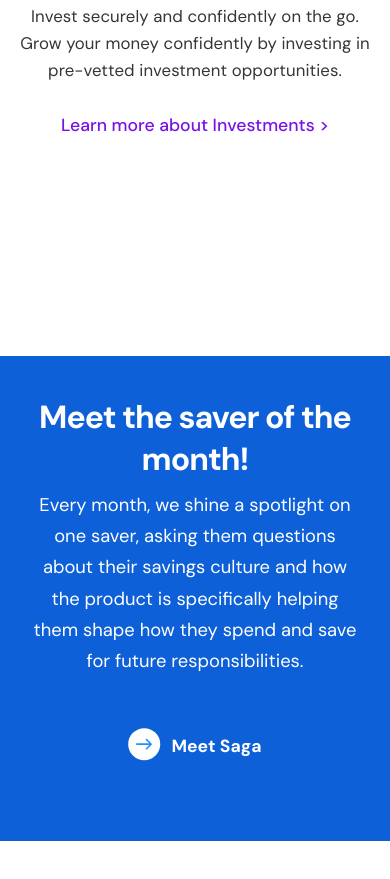
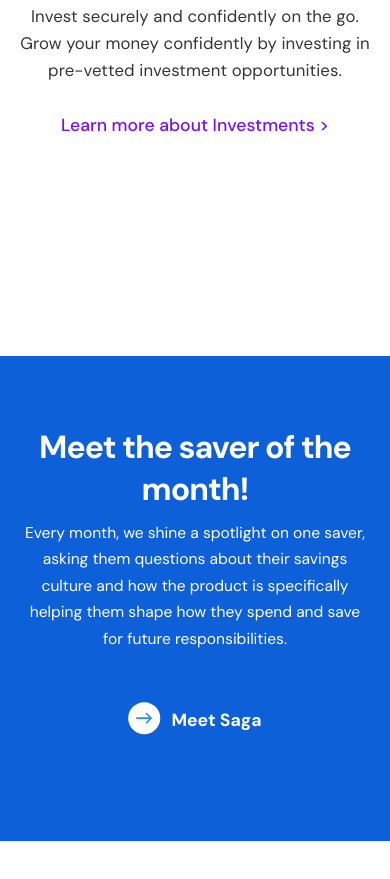
Before and after one commit to iampearlep/piggyvest, a plain HTML site: page index.html in a window 390 px wide. Shown: the part 4580-5459 px from the top of the page. Drawn offline with Linux system fonts and the light colour scheme; a script that the page names is missing.

Commit message:
update css

```diff
--- a/css/styles.css
+++ b/css/styles.css
@@ -736,7 +736,7 @@ width: 58%;
   }
   .saver {
     width: 100%;
-    padding: 40px 30px;
+    padding: 70px 20px;
     text-align: center;
   }
   .saver h2 {
@@ -745,6 +745,7 @@ width: 58%;
   }
   .saver p {
     width: 100%;
+    font-size: 0.975rem;
   }
   .meet {
     justify-content: center;
```
